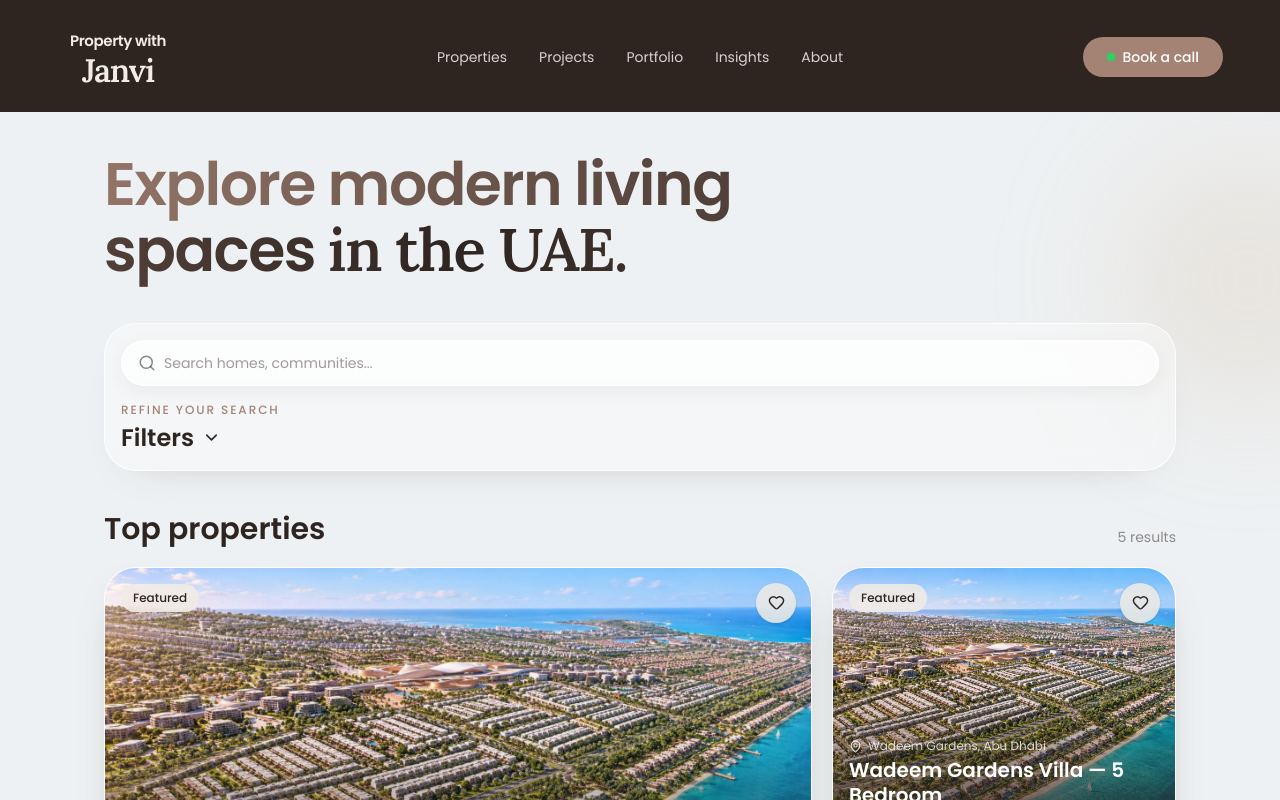
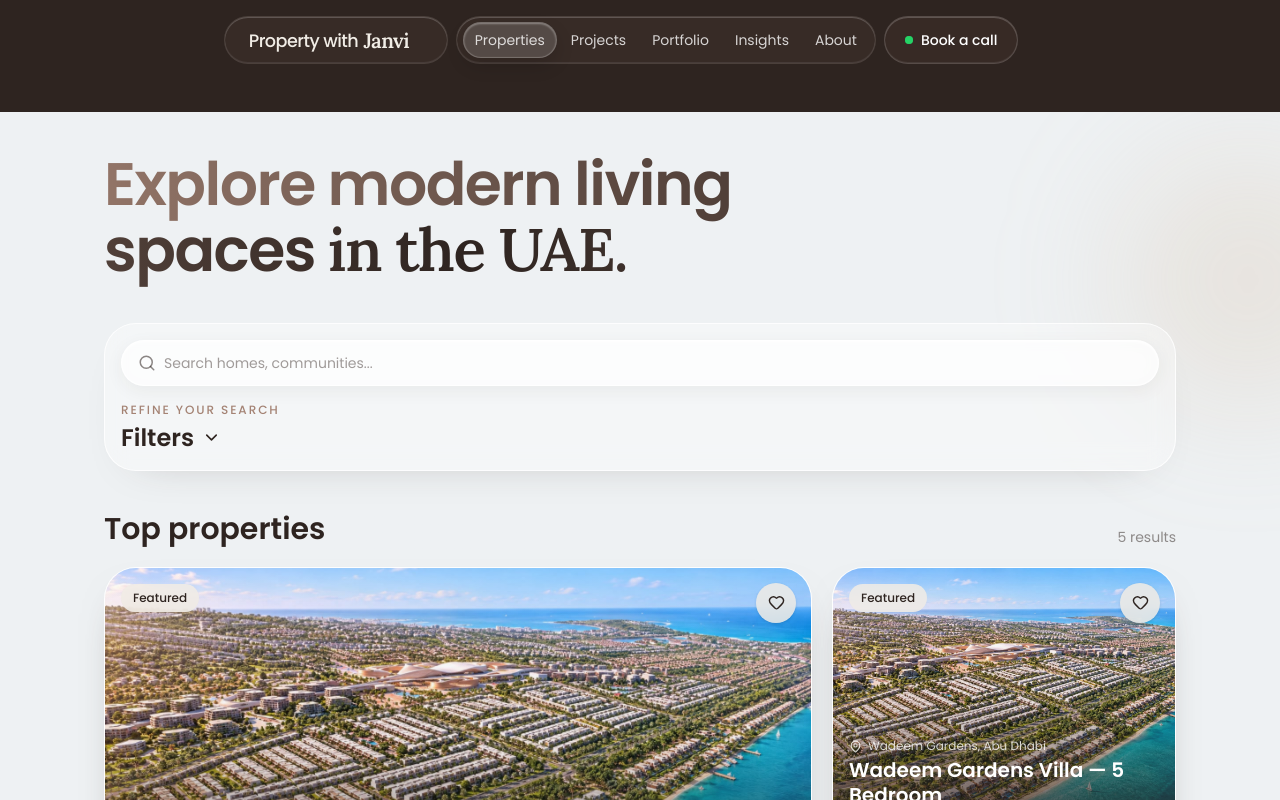
Before and after one commit to roundworkstudio/Real-estate, a Next.js app: page /properties in a window 1280 px wide. Shown: the top 800 px of the page. Built offline with nearby package versions, Linux system fonts and the light colour scheme.

Commit message:
Polish glass navbar interactions

```diff
--- a/src/app/about/page.tsx
+++ b/src/app/about/page.tsx
@@ -59,7 +59,7 @@ export default function AboutPage() {
   return (
     <main>
       <div className="relative hidden bg-slate md:block">
-        <Nav />
+        <Nav compactStyle />
         {/* h-28, not h-20 (2026-09-27, explicit request) — the fixed
             Nav pill's own top offset + padding put its vertical centre
             ~57px down from the viewport top (see Nav.tsx's box-height
--- a/src/app/developments/[slug]/page.tsx
+++ b/src/app/developments/[slug]/page.tsx
@@ -91,7 +91,7 @@ export default async function DevelopmentDetailPage({
                 "linear-gradient(to top, rgb(0 0 0 / 0.65), rgb(0 0 0 / 0.05) 55%), linear-gradient(to right, rgb(0 0 0 / 0.4), rgb(0 0 0 / 0) 60%)",
             }}
           />
-          <Nav />
+          <Nav compactStyle />
           <div className="relative px-6 pb-10 sm:px-10 sm:pb-14">
             <div className="text-sm font-medium text-white/70">
               {meta.developer} · {development.city}
@@ -107,7 +107,7 @@ export default async function DevelopmentDetailPage({
         </section>
       ) : (
         <div className="relative hidden bg-slate md:block">
-          <Nav />
+          <Nav compactStyle />
           {/* h-28, not h-20 (2026-09-27, explicit request) — the fixed
               Nav pill's own top offset + padding put its vertical centre
               ~57px down from the viewport top (see Nav.tsx's box-height
--- a/src/app/developments/page.tsx
+++ b/src/app/developments/page.tsx
@@ -44,7 +44,7 @@ export default function DevelopmentsPage() {
               "linear-gradient(to top, rgb(0 0 0 / 0.65), rgb(0 0 0 / 0.05) 55%)",
           }}
         />
-        <Nav />
+        <Nav compactStyle />
         <div className="relative px-6 pb-10 sm:px-10 sm:pb-14">
           <h1 className="text-3xl font-semibold text-white sm:text-4xl">Projects</h1>
           <p className="mt-3 max-w-lg text-white/80">
--- a/src/app/globals.css
+++ b/src/app/globals.css
@@ -286,21 +286,9 @@ html.is-scrolling .glass-tilt {
     inset 0 -1px 0 rgb(255 255 255 / 0.08);
 }
 
-/* Desktop nav-link hover treatment — pill fill, diagonal shine sweep, and
-   a slight lift, adapted from a pasted reference navbar (CodeByMurad-style
-   glass pill nav) at the user's request 2026-09-27. Colour swapped for
-   this project's nude palette (white-tinted overlays, since Nav.tsx keeps
-   link text white in both its transparent and scrolled states) and fonts
-   left as this project's own (Poppins) rather than the reference's Arial —
-   the ask was "this style," not this exact CSS. The reference's own navbar
-   container (centered pill, backdrop-filter, no logo/CTA) wasn't adopted —
-   Nav.tsx's existing full-width bar with logo + CTA stays; this only
-   changes the individual links' hover behaviour. No backdrop-filter here
-   either, consistent with .glass-nav above and anti-slop-ui.md's fixed-
-   element ban — the shine sweep is a plain gradient, not blur. */
+/* Desktop nav-link hover treatment — glass pill fill and a slight lift. */
 .nav-link {
   position: relative;
-  overflow: hidden;
   border-radius: 9999px;
   transition:
     color 0.3s ease,
@@ -308,29 +296,25 @@ html.is-scrolling .glass-tilt {
     transform 0.3s cubic-bezier(0.16, 1, 0.3, 1),
     box-shadow 0.3s ease;
 }
-.nav-link::before {
-  content: "";
-  position: absolute;
-  top: 0;
-  left: -100%;
-  width: 100%;
-  height: 100%;
-  background: linear-gradient(
-    90deg,
-    transparent,
-    rgb(255 255 255 / 0.25),
-    transparent
-  );
-  transition: left 0.5s ease;
-  pointer-events: none;
-}
-.nav-link:hover::before {
-  left: 100%;
-}
 .nav-link:hover {
   background-color: rgb(255 255 255 / 0.14);
   transform: translateY(-2px);
   box-shadow: 0 10px 20px rgb(0 0 0 / 0.18);
+}
+.nav-cta {
+  border: 1px solid rgb(255 255 255 / 0.16);
+  background-color: rgb(58 45 40 / 0.82);
+  transition:
+    background-color 0.35s ease,
+    border-color 0.35s ease,
+    box-shadow 0.35s ease,
+    transform 0.35s cubic-bezier(0.16, 1, 0.3, 1);
+}
+.nav-cta:hover {
+  background-color: rgb(18 140 74 / 0.88);
+  border-color: rgb(255 255 255 / 0.34);
+  box-shadow: inset 0 1px 2px rgb(255 255 255 / 0.3), 0 10px 22px rgb(18 140 74 / 0.24);
+  transform: translateY(-2px);
 }
 html.is-scrolling .nav-link {
   transition: none;
@@ -338,14 +322,17 @@ html.is-scrolling .nav-link {
 html.is-scrolling .nav-link:hover {
   transform: none;
 }
+html.is-scrolling .nav-cta {
+  transition: none;
+  transform: none;
+}
 @media (prefers-reduced-motion: reduce) {
   .nav-link,
-  .nav-link:hover {
+  .nav-link:hover,
+  .nav-cta,
+  .nav-cta:hover {
     transition: none;
     transform: none !important;
-  }
-  .nav-link::before {
-    display: none;
   }
 }
 
--- a/src/app/insights/page.tsx
+++ b/src/app/insights/page.tsx
@@ -105,7 +105,7 @@ export default function InsightsPage() {
   return (
     <main>
       <div className="relative hidden bg-slate md:block">
-        <Nav />
+        <Nav compactStyle />
         {/* h-28, not h-20 (2026-09-27, explicit request) — the fixed
             Nav pill's own top offset + padding put its vertical centre
             ~57px down from the viewport top (see Nav.tsx's box-height
--- a/src/app/portfolio/page.tsx
+++ b/src/app/portfolio/page.tsx
@@ -38,7 +38,7 @@ export default function PortfolioPage() {
   return (
     <main>
       <div className="relative hidden bg-slate md:block">
-        <Nav />
+        <Nav compactStyle />
         {/* h-28, not h-20 (2026-09-27, explicit request) — the fixed
             Nav pill's own top offset + padding put its vertical centre
             ~57px down from the viewport top (see Nav.tsx's box-height
--- a/src/app/privacy/page.tsx
+++ b/src/app/privacy/page.tsx
@@ -14,7 +14,7 @@ export default function PrivacyPage() {
   return (
     <main>
       <div className="relative hidden bg-slate md:block">
-        <Nav />
+        <Nav compactStyle />
         {/* h-28, not h-20 (2026-09-27, explicit request) — the fixed
             Nav pill's own top offset + padding put its vertical centre
             ~57px down from the viewport top (see Nav.tsx's box-height
--- a/src/app/properties/[slug]/page.tsx
+++ b/src/app/properties/[slug]/page.tsx
@@ -79,7 +79,7 @@ export default async function PropertyDetailPage({
   return (
     <main className="min-h-screen bg-canvas">
       <div className="relative hidden bg-slate md:block">
-        <Nav />
+        <Nav compactStyle />
         <div className="h-28" />
       </div>
 
--- a/src/app/properties/page.tsx
+++ b/src/app/properties/page.tsx
@@ -13,7 +13,7 @@ export const viewport: Viewport = {
 export default function PropertiesPage() {
   return (
     <main data-page="properties" className="min-h-screen bg-[#eef1f3]">
-      <div className="relative hidden bg-slate md:block"><Nav /><div className="h-28" /></div>
+      <div className="relative hidden bg-slate md:block"><Nav compactStyle /><div className="h-28" /></div>
       <section className="relative overflow-hidden bg-gradient-to-b from-[#eef1f3] via-[#eef1f3] to-[#eef1f3] pt-28 md:pt-10">
         <div className="pointer-events-none absolute -right-24 top-10 h-64 w-64 rounded-full bg-sovereign/20 blur-3xl" />
         <div className="mx-auto max-w-6xl px-5 pb-14 sm:px-10 sm:pb-20">
--- a/src/app/valuation/page.tsx
+++ b/src/app/valuation/page.tsx
@@ -16,7 +16,7 @@ export default function ValuationPage() {
   return (
     <main>
       <div className="relative hidden bg-slate md:block">
-        <Nav />
+        <Nav compactStyle />
         {/* h-28, not h-20 (2026-09-27, explicit request) — the fixed
             Nav pill's own top offset + padding put its vertical centre
             ~57px down from the viewport top (see Nav.tsx's box-height
--- a/src/components/home/Hero.tsx
+++ b/src/components/home/Hero.tsx
@@ -91,7 +91,7 @@ export function Hero() {
         }}
       />
 
-      <Nav />
+      <Nav compactStyle />
 
       <div className="relative px-6 pb-14 pt-24 sm:px-10 sm:pb-10 sm:pt-32">
         <HeroShimmerHeading />
--- a/src/components/layout/Nav.tsx
+++ b/src/components/layout/Nav.tsx
@@ -3,10 +3,18 @@
 import { useEffect, useState } from "react";
 import Link from "next/link";
 import Image from "next/image";
+import { Home } from "lucide-react";
+import { motion } from "motion/react";
+import { usePathname } from "next/navigation";
 import { Button } from "@/components/ui/Button";
 import { useScrollingFlag } from "@/lib/motion";
 import { navLinks } from "@/lib/nav-links";
 import { PLACEHOLDER_TEL_URL } from "@/lib/site-config";
+
+function isNavLinkActive(pathname: string | null, href: string) {
+  if (!pathname) return false;
+  return pathname === href || pathname.startsWith(`${href}/`);
+}
 
 /**
  * Fixed header that morphs on scroll: fully transparent/blend-in over the
@@ -79,8 +87,9 @@ import { PLACEHOLDER_TEL_URL } from "@/lib/site-config";
  * second one. `px-6`, not the shared Button's default `px-5`, so the dot
  * reads as deliberately placed rather than cramped against the label.
  */
-export function Nav() {
+export function Nav({ compactStyle = false }: { compactStyle?: boolean }) {
   const [scrolled, setScrolled] = useState(false);
+  const pathname = usePathname();
   useScrollingFlag();
 
   useEffect(() => {
@@ -91,6 +100,70 @@ export function Nav() {
     window.addEventListener("scroll", onScroll, { passive: true });
     return () => window.removeEventListener("scroll", onScroll);
   }, []);
+
+  if (compactStyle) {
+    return (
+      <header className="pointer-events-none fixed inset-x-6 top-4 z-30 hidden items-center justify-center gap-2 md:flex">
+        <Link
+          href="/"
+          aria-label="Home"
+          aria-hidden={!scrolled}
+          tabIndex={scrolled ? 0 : -1}
+          className={[
+            "glass-nav pointer-events-auto flex h-12 shrink-0 items-center justify-center overflow-hidden rounded-full border border-white/10 bg-royal-deep/80 text-white shadow-card transition-[width,margin,opacity,transform] duration-500 ease-[cubic-bezier(0.16,1,0.3,1)] motion-reduce:transition-none",
+            scrolled
+              ? "w-12 translate-x-0 scale-100 opacity-100"
+              : "pointer-events-none -ml-12 w-0 -translate-x-6 scale-50 opacity-0",
+          ].join(" ")}
+        >
+          <Home size={18} strokeWidth={1.8} />
+        </Link>
+
+        <Link
+          href="/"
+          className="glass-nav pointer-events-auto flex h-12 shrink-0 items-center justify-center rounded-full border border-white/10 bg-royal-deep/80 px-4 shadow-card"
+        >
+          <Image
+            src="/brand/logo-mobile-light.svg"
+            alt="Property with Janvi"
+            width={690}
+            height={135}
+            priority
+            className="h-auto w-[min(16vw,190px)]"
+          />
+        </Link>
+
+        <nav className="glass-nav pointer-events-auto flex h-12 items-center gap-0.5 rounded-full border border-white/10 bg-royal-deep/80 p-1.5 shadow-card">
+          {navLinks.map((l) => (
+            <span key={l.href} className="relative flex h-9">
+              <a
+                href={l.href}
+                className="nav-link relative z-10 flex h-9 items-center px-2.5 text-xs text-white/80 hover:text-white lg:px-3 lg:text-sm"
+              >
+                {isNavLinkActive(pathname, l.href) && (
+                  <motion.span
+                    layoutId="desktop-nav-active"
+                    transition={{ type: "spring", stiffness: 420, damping: 32 }}
+                    className="pointer-events-none absolute inset-0 -z-10 rounded-full border border-white/20 bg-white/15 shadow-[inset_0_1px_2px_rgba(255,255,255,.35),0_8px_18px_rgba(0,0,0,.14)]"
+                  />
+                )}
+                {l.label}
+              </a>
+            </span>
+          ))}
+        </nav>
+
+        <Button
+          href={PLACEHOLDER_TEL_URL}
+          variant="primary"
+          className="nav-cta glass-nav pointer-events-auto h-12 shrink-0 px-4 text-xs shadow-card lg:px-5 lg:text-sm"
+        >
+          <span className="pulse-dot h-2 w-2 rounded-full bg-[#25D366]" />
+          Book a call
+        </Button>
+      </header>
+    );
+  }
 
   return (
     <header
```
